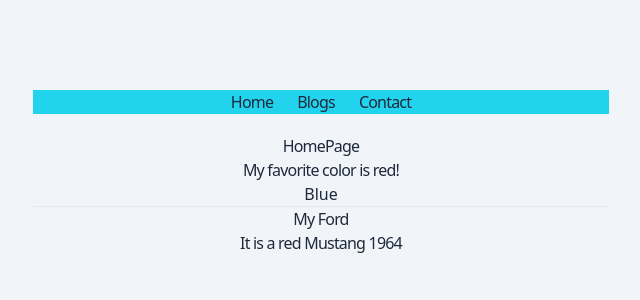
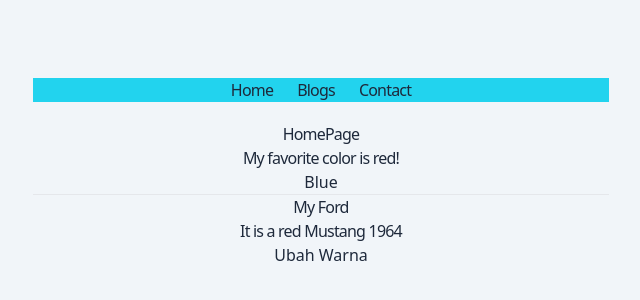
Before and after one commit to komarnetwork/learn-react, a React (Vite) app: page / in a window 1280 px wide. Shown: the part 228-528 px from the top of the page, without its empty margins (319-959 px from the left). Built offline with nearby package versions, Linux system fonts and the light colour scheme.

Commit message:
useState update

```diff
--- a/src/components/FavoriteColor.jsx
+++ b/src/components/FavoriteColor.jsx
@@ -9,6 +9,12 @@ function FavoriteColor() {
     year: 1964,
     color: 'red',
   })
+
+  const updateColor = () => {
+    setCar((previosState) => {
+      return { ...previosState, color: 'blue' }
+    })
+  }
 
   return (
     <>
@@ -22,6 +28,10 @@ function FavoriteColor() {
       <p>
         It is a {car.color} {car.model} {car.year}
       </p>
+
+      <button type='button' onClick={updateColor}>
+        Ubah Warna
+      </button>
     </>
   )
 }
```
